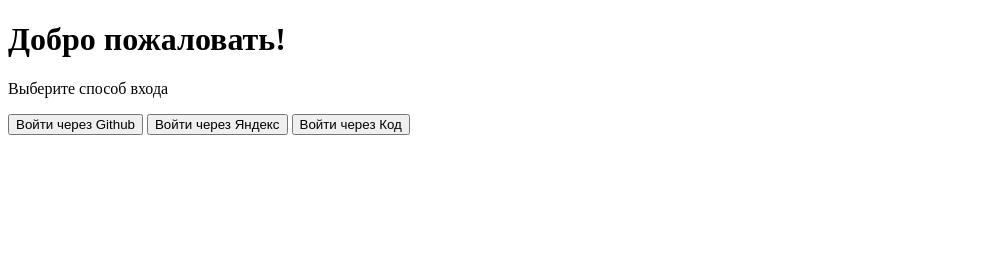
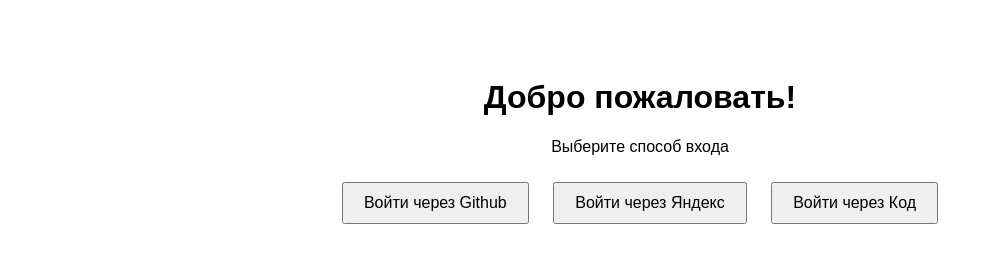
Before and after one commit to T0shiIT/Group-Project.The-Surveys-and-Testing-App, a website: page sait/index.html in a window 1280 px wide. Shown: the whole page, without its empty margins (0-993 px from the left). Drawn offline with Linux system fonts and the light colour scheme.

Commit message:
Добавлен css файл

```diff
--- a/sait/index.html
+++ b/sait/index.html
@@ -4,6 +4,7 @@
     <meta charset="UTF-8">
     <meta name="viewport" content="width=device-width, initial-scale=1.0">
     <title>Вход в систему</title>
+    <link rel="stylesheet" href="style.css">
 </head>
 <body>
     <h1>Добро пожаловать!</h1>
--- /dev/null
+++ b/sait/style.css
@@ -0,0 +1,2 @@
+body { font-family: sans-serif; padding: 50px; text-align: center;}
+button {padding: 10px 20px; font-size: 16px; margin: 10px; cursor: pointer;}
```
